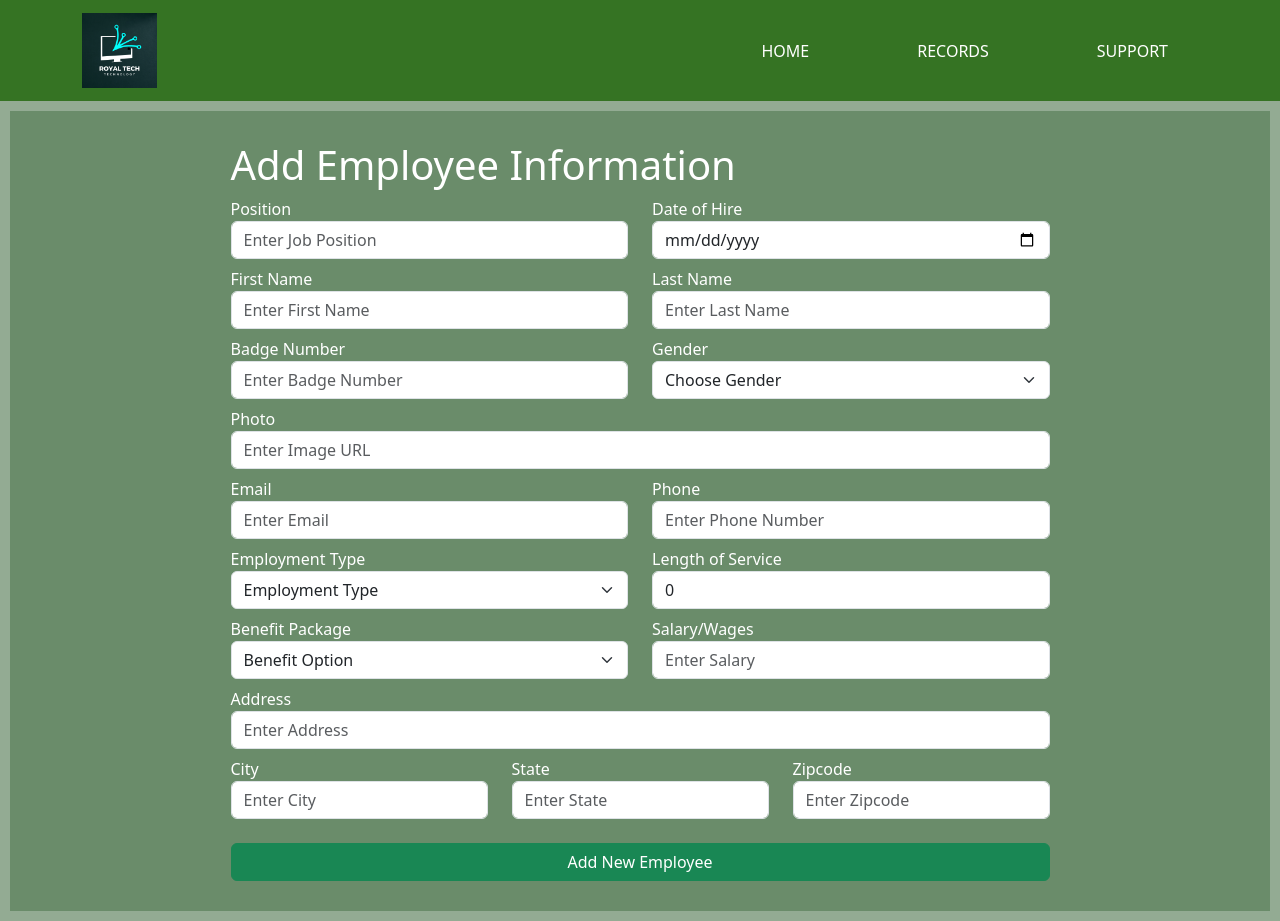
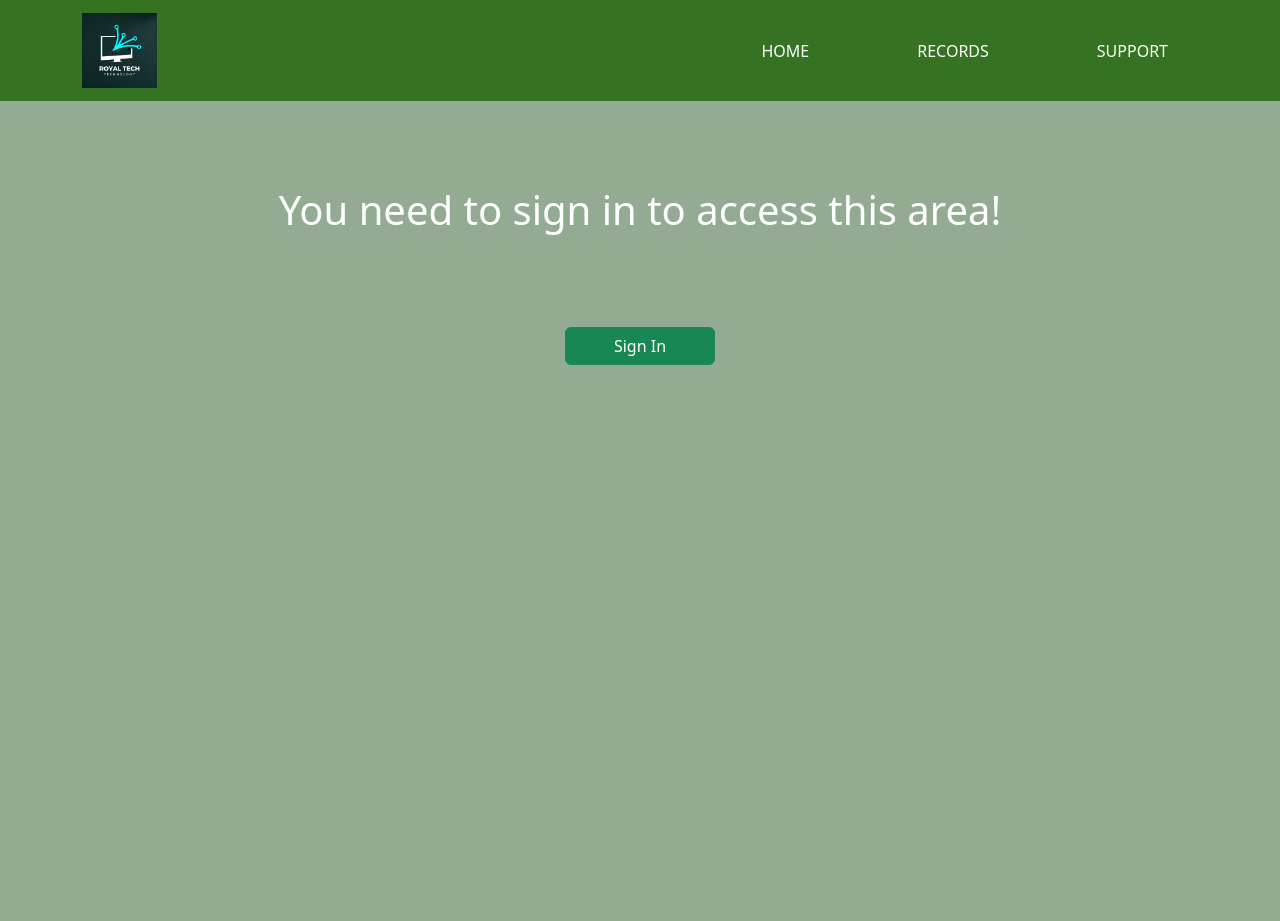
Before and after one commit to Carlito-Pedida/peoplesoft-ui, a React (Create React App) app: page /employee/new in a window 1280 px wide. After the commit the page ends 800 px from the top, so only its background shows below. Built offline with nearby package versions, Linux system fonts and the light colour scheme; no server answers.

Commit message:
new updates

```diff
--- a/src/App.js
+++ b/src/App.js
@@ -40,8 +40,8 @@ function App() {
               <Route path="/" element={<SignIn />} />
               <Route path="/signin" element={<SignIn />} />
               <Route path="/signup" element={<SignUp />} />
-              <Route path="/employee/new" element={<NewEmployee />} />
               <Route element={<PrivateRoutes />}>
+                <Route path="/employee/new" element={<NewEmployee />} />
                 <Route path="/profile/:userId/" element={<Profile />} />
                 <Route path="/profile/:userId/update" element={<EditUser />} />
                 <Route path="/session" element={<Session user={user} />} />
--- a/src/components/EditUser.js
+++ b/src/components/EditUser.js
@@ -56,7 +56,7 @@ const EditUser = () => {
       .catch((error) => {
         console.error("There was an error!", error);
         alert("You are not allowed to perform this operation");
-        navigate("/signIn");
+        navigate("/");
       });
   }
 
--- a/src/components/EmployeeList.js
+++ b/src/components/EmployeeList.js
@@ -22,7 +22,7 @@ function EmployeeList() {
       .catch((error) => {
         console.log(error);
         window.alert("You are not authorized to perform this operation");
-        navigate("/signin");
+        navigate("/");
       });
   }
 
--- a/src/components/NewEmployee.js
+++ b/src/components/NewEmployee.js
@@ -86,7 +86,7 @@ const NewEmployee = () => {
       .catch((error) => {
         console.log(error);
         window.alert(error);
-        navigate("/signin");
+        navigate("/");
       });
   }
 
--- a/src/components/SignIn.js
+++ b/src/components/SignIn.js
@@ -20,7 +20,7 @@ const SignIn = () => {
       .catch((error) => {
         console.log(error);
         window.alert("Failed login");
-        navigate("/signin");
+        navigate("/");
       });
   }
 
```
